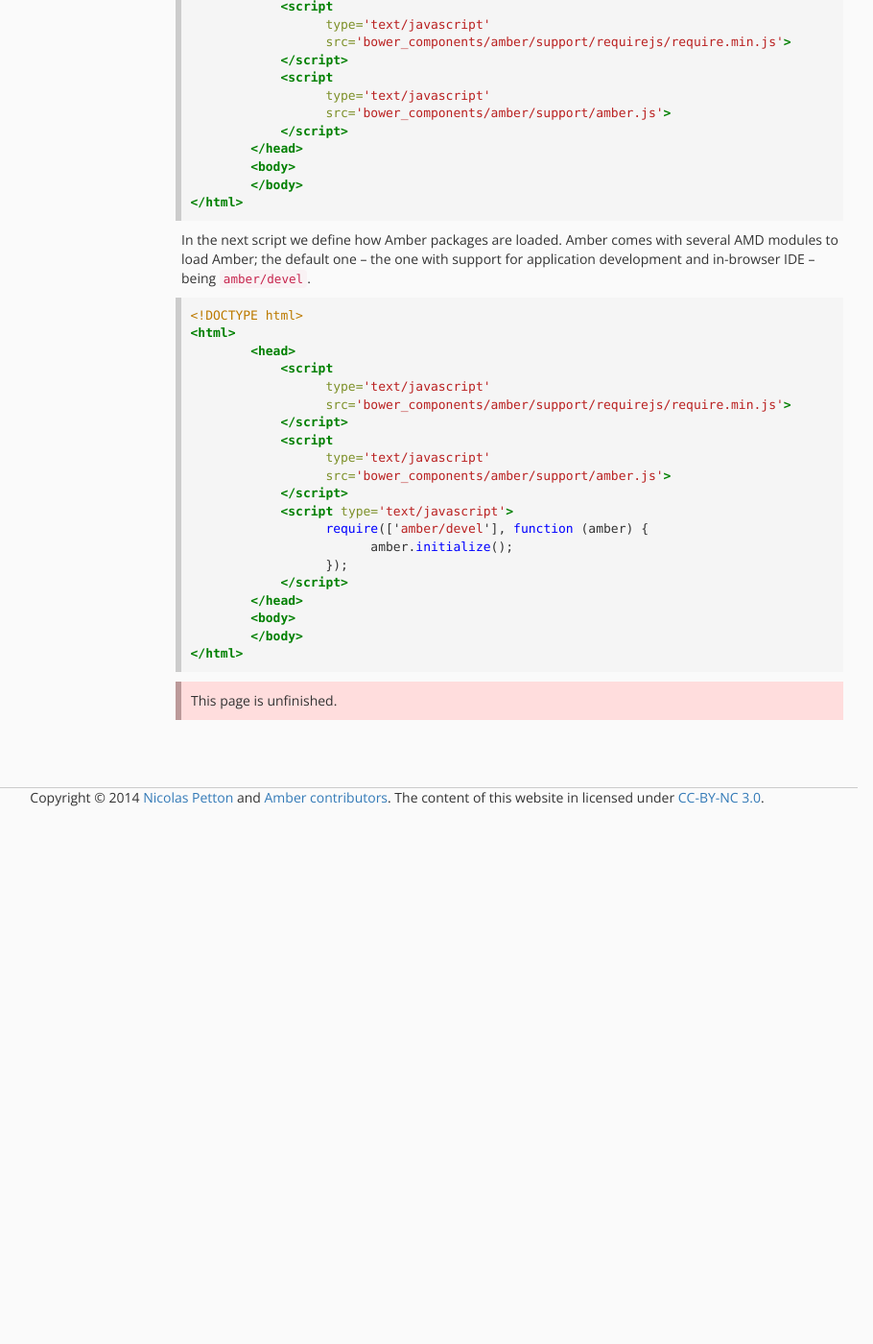
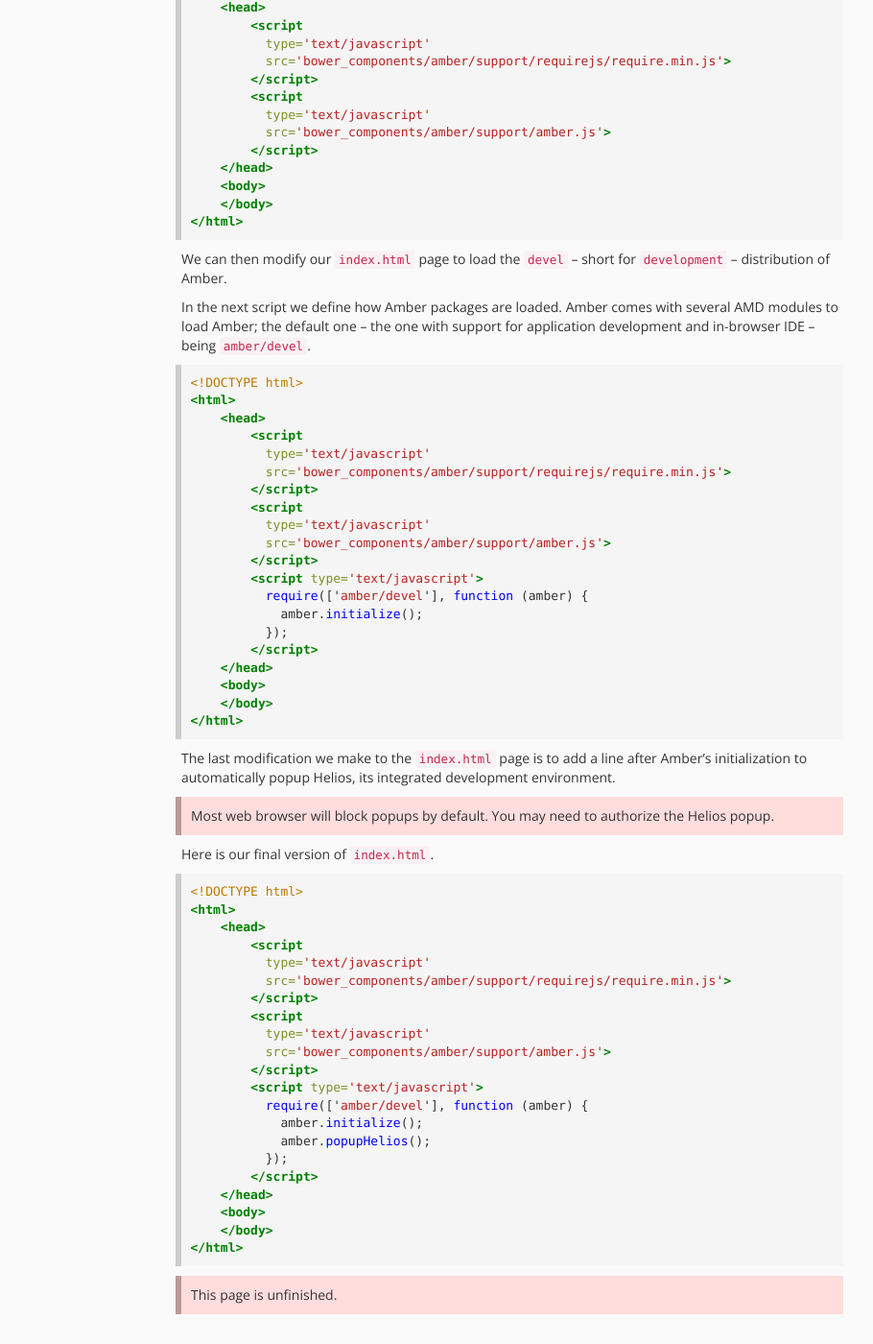
Before and after one commit to amber-smalltalk/amber-documentation, a Jekyll site: the page built from overview/2-loading-amber.md, in a window 1280 px wide and 1400 px high, scrolled down 656 px. Shown: the whole window at 96% size, without its empty margins (226-1136 px from the left). Built offline with Jekyll 4.4.1, drawn with Linux system fonts in a browser that asks for light colours; nearby versions of some CDN libraries; before the commit the page ends 1507 px from its top, so only the background shows below that; some of the changed text lies outside the part shown.

Commit message:
loading-amber improvements

```diff
--- a/overview/2-loading-amber.md
+++ b/overview/2-loading-amber.md
@@ -17,51 +17,87 @@ dependencies to be loaded asynchronously.
 Amber ships with [requirejs](http://requirejs.org), the most popular
 AMD loader implementation.
 
-Create an `index.html` file with the following contents:
+Create an `index.html` file with the following contents in the root folder of your project, next to the `bower_components` directory:
 
 {% highlight html %}
 <!DOCTYPE html>
 <html>
-	<head>
-	    <script
-		  type='text/javascript'
-		  src='bower_components/amber/support/requirejs/require.min.js'>
-	    </script>
-	    <script
-		  type='text/javascript'
-		  src='bower_components/amber/support/amber.js'>
-	    </script>
-	</head>
-	<body>
-	</body>
+    <head>
+        <script
+          type='text/javascript'
+          src='bower_components/amber/support/requirejs/require.min.js'>
+        </script>
+        <script
+          type='text/javascript'
+          src='bower_components/amber/support/amber.js'>
+        </script>
+    </head>
+    <body>
+    </body>
 </html>
 {% endhighlight %}
 
+We can then modify our `index.html` page to load the `devel` -- short
+for `development` -- distribution of Amber.
+
 In the next script we define how Amber packages are loaded. Amber
-comes with several AMD modules to load Amber; the default one --
-the one with support for application development and in-browser IDE --
+comes with several AMD modules to load Amber; the default one -- the
+one with support for application development and in-browser IDE --
 being `amber/devel`.
 
 {% highlight html %}
 <!DOCTYPE html>
 <html>
-	<head>
-	    <script
-		  type='text/javascript'
-		  src='bower_components/amber/support/requirejs/require.min.js'>
-	    </script>
-	    <script
-		  type='text/javascript'
-		  src='bower_components/amber/support/amber.js'>
-	    </script>
-	    <script type='text/javascript'>
-		  require(['amber/devel'], function (amber) {
-	  		amber.initialize();
-		  });
-	    </script>
-	</head>
-	<body>
-	</body>
+    <head>
+        <script
+          type='text/javascript'
+          src='bower_components/amber/support/requirejs/require.min.js'>
+        </script>
+        <script
+          type='text/javascript'
+          src='bower_components/amber/support/amber.js'>
+        </script>
+        <script type='text/javascript'>
+          require(['amber/devel'], function (amber) {
+            amber.initialize();
+          });
+        </script>
+    </head>
+    <body>
+    </body>
+</html>
+{% endhighlight %}
+
+The last modification we make to the `index.html` page is to add a line after Amber's initialization to automatically popup Helios, its integrated development environment.
+
+<p class="warning">
+Most web browser will block popups by default. You may need to authorize the Helios popup.
+</p>
+
+Here is our final version of `index.html`.
+
+
+{% highlight html %}
+<!DOCTYPE html>
+<html>
+    <head>
+        <script
+          type='text/javascript'
+          src='bower_components/amber/support/requirejs/require.min.js'>
+        </script>
+        <script
+          type='text/javascript'
+          src='bower_components/amber/support/amber.js'>
+        </script>
+        <script type='text/javascript'>
+          require(['amber/devel'], function (amber) {
+            amber.initialize();
+            amber.popupHelios();
+          });
+        </script>
+    </head>
+    <body>
+    </body>
 </html>
 {% endhighlight %}
 
```
